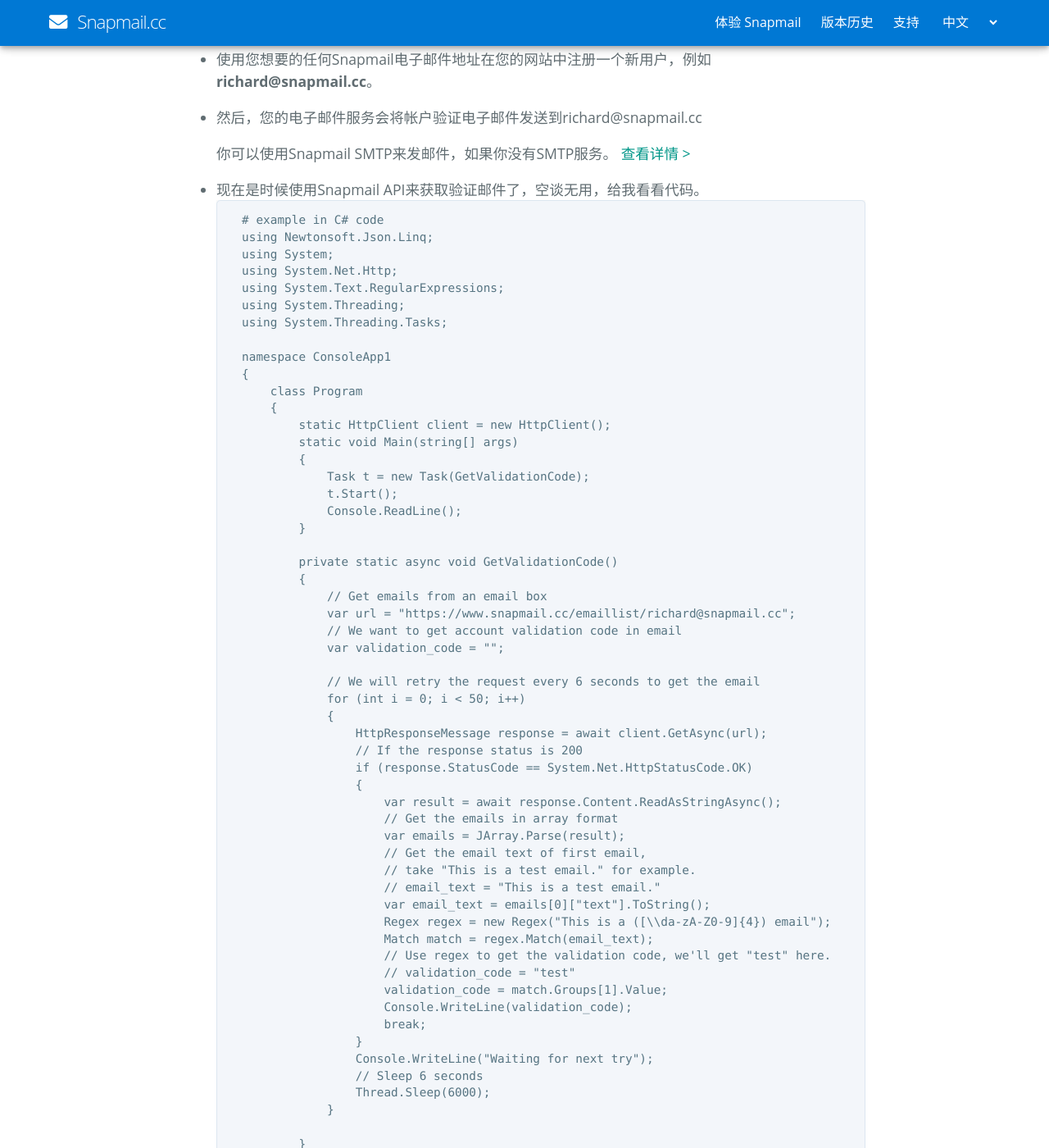
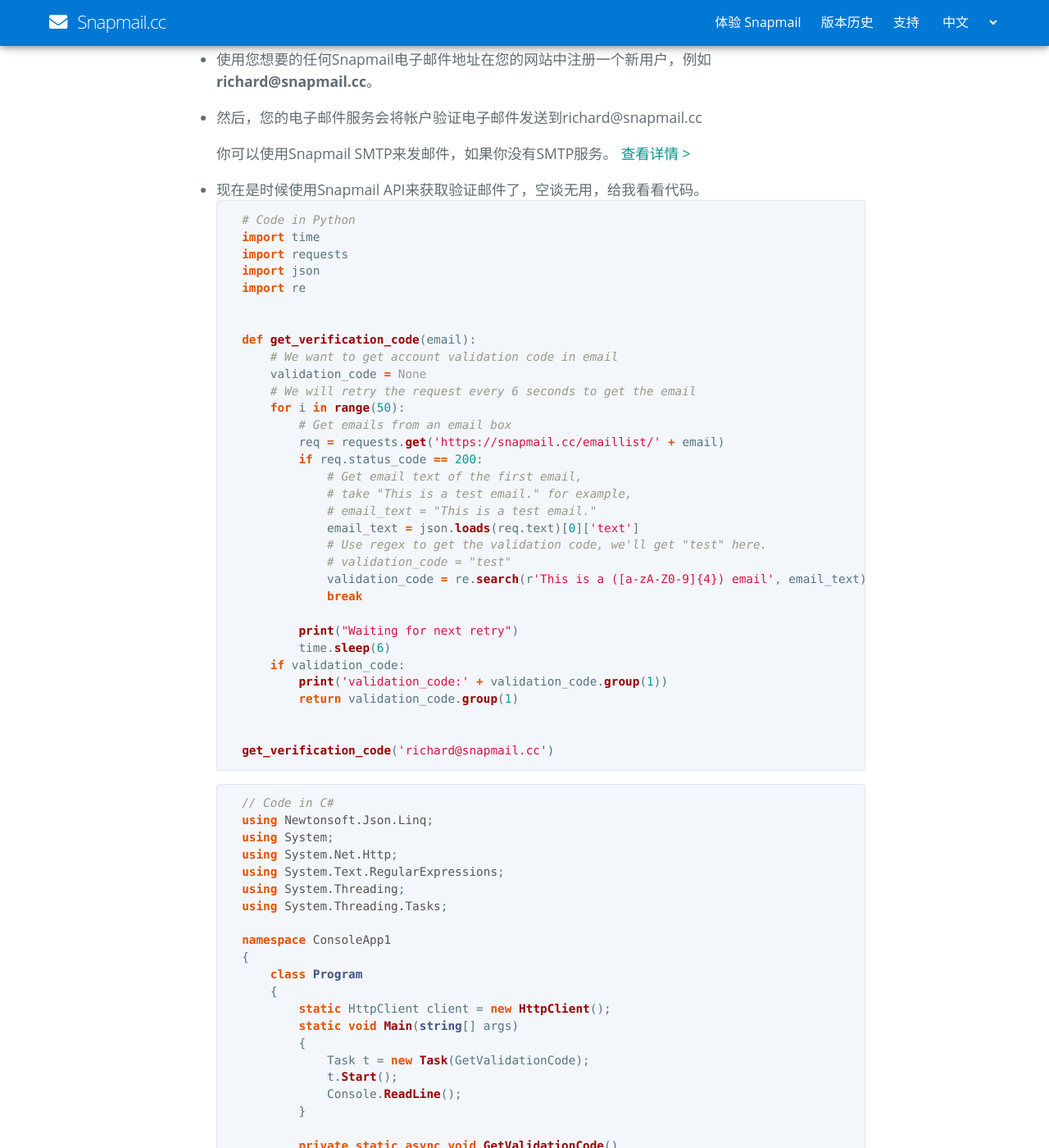
Before and after one commit to joodies/myblog, a Jekyll site: the page built from zh/_posts/2020-01-05-automation-test.md, in a window 1280 px wide and 1400 px high, scrolled down 543 px. Shown: the whole window at 82% size. Built offline with Jekyll 4.4.1, drawn with Linux system fonts in a browser that asks for light colours; nearby versions of some CDN libraries; some web fonts are replaced; comment, search, counter and statistics services are not loaded; some of the changed text lies outside the part shown.

Commit message:
add python code

````diff
--- a/zh/_posts/2020-01-05-automation-test.md
+++ b/zh/_posts/2020-01-05-automation-test.md
@@ -20,8 +20,43 @@
     你可以使用Snapmail SMTP来发邮件，如果你没有SMTP服务。 <a target='_blank' href="https://www.snapmail.cc/blog/zh/2019/11/30/snapmail-smtp.html">查看详情 ></a>
 
 + 现在是时候使用Snapmail API来获取验证邮件了，空谈无用，给我看看代码。
+    ```python
+    # Code in Python
+    import time
+    import requests
+    import json
+    import re
+
+
+    def get_verification_code(email):
+        # We want to get account validation code in email
+        validation_code = None
+        # We will retry the request every 6 seconds to get the email
+        for i in range(50):
+            # Get emails from an email box
+            req = requests.get('https://snapmail.cc/emaillist/' + email)
+            if req.status_code == 200:
+                # Get email text of the first email,
+                # take "This is a test email." for example,
+                # email_text = "This is a test email."
+                email_text = json.loads(req.text)[0]['text']
+                # Use regex to get the validation code, we'll get "test" here.
+                # validation_code = "test"
+                validation_code = re.search(r'This is a ([a-zA-Z0-9]{4}) email', email_text)
+                break
+
+            print("Waiting for next retry")
+            time.sleep(6)
+        if validation_code:
+            print('validation_code:' + validation_code.group(1))
+            return validation_code.group(1)
+
+
+    get_verification_code('richard@snapmail.cc')
     ```
-    # example in C# code
+
+    ```c#
+    // Code in C#
     using Newtonsoft.Json.Linq;
     using System;
     using System.Net.Http;
@@ -62,7 +97,7 @@
                         // take "This is a test email." for example.
                         // email_text = "This is a test email."
                         var email_text = emails[0]["text"].ToString();
-                        Regex regex = new Regex("This is a ([\\da-zA-Z0-9]{4}) email");
+                        Regex regex = new Regex("This is a ([a-zA-Z0-9]{4}) email");
                         Match match = regex.Match(email_text);
                         // Use regex to get the validation code, we'll get "test" here.
                         // validation_code = "test"
@@ -70,7 +105,7 @@
                         Console.WriteLine(validation_code);
                         break;
                     }
-                    Console.WriteLine("Waiting for next try");
+                    Console.WriteLine("Waiting for next retry");
                     // Sleep 6 seconds
                     Thread.Sleep(6000);
                 }
@@ -78,7 +113,6 @@
             }
         }
     }
-
     ```
 
 + 您可以使用任何想要的电子邮件地址，建议在这种情况下使用前缀电子邮件地址，无需将其添加到Snapmail.cc
````
Also changed, not shown: en/_posts/2020-01-05-automation-test.md (+38 -4 lines), ja/_posts/2020-01-05-automation-test.md (+38 -4 lines).
